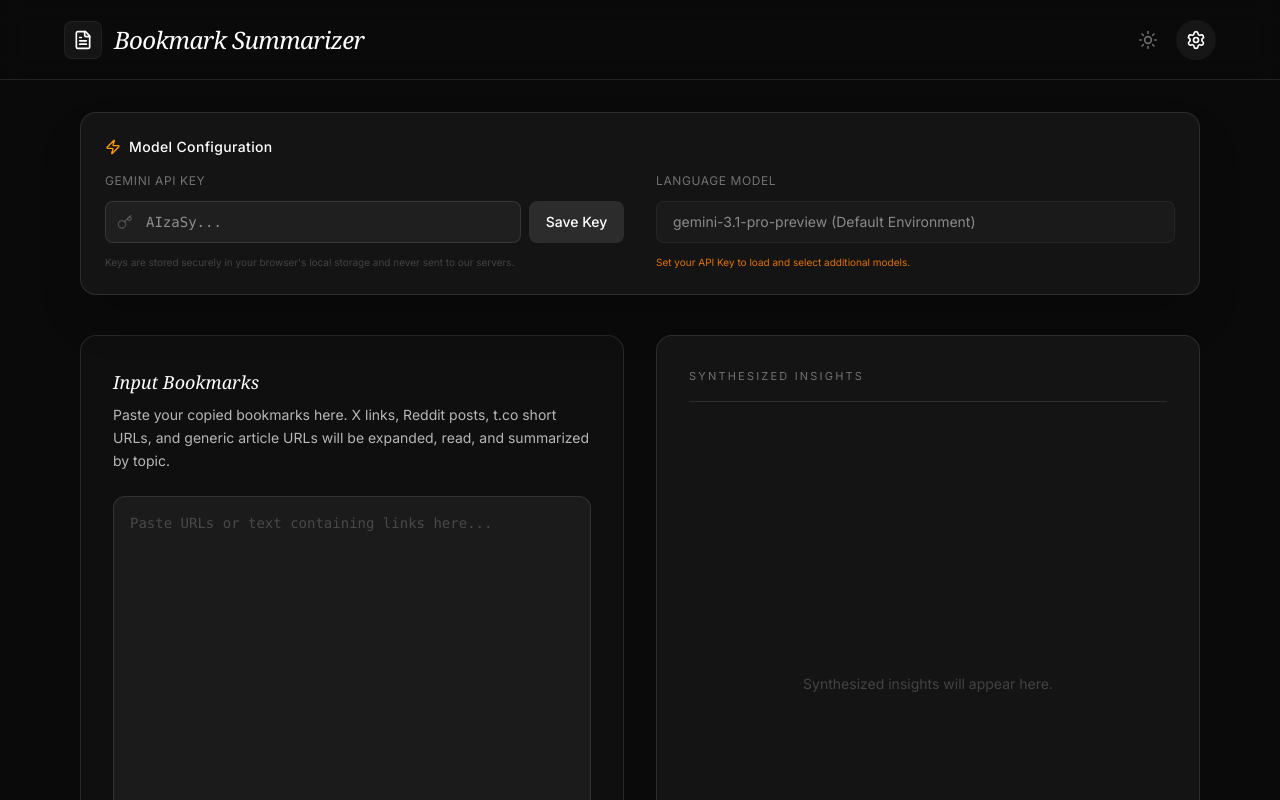
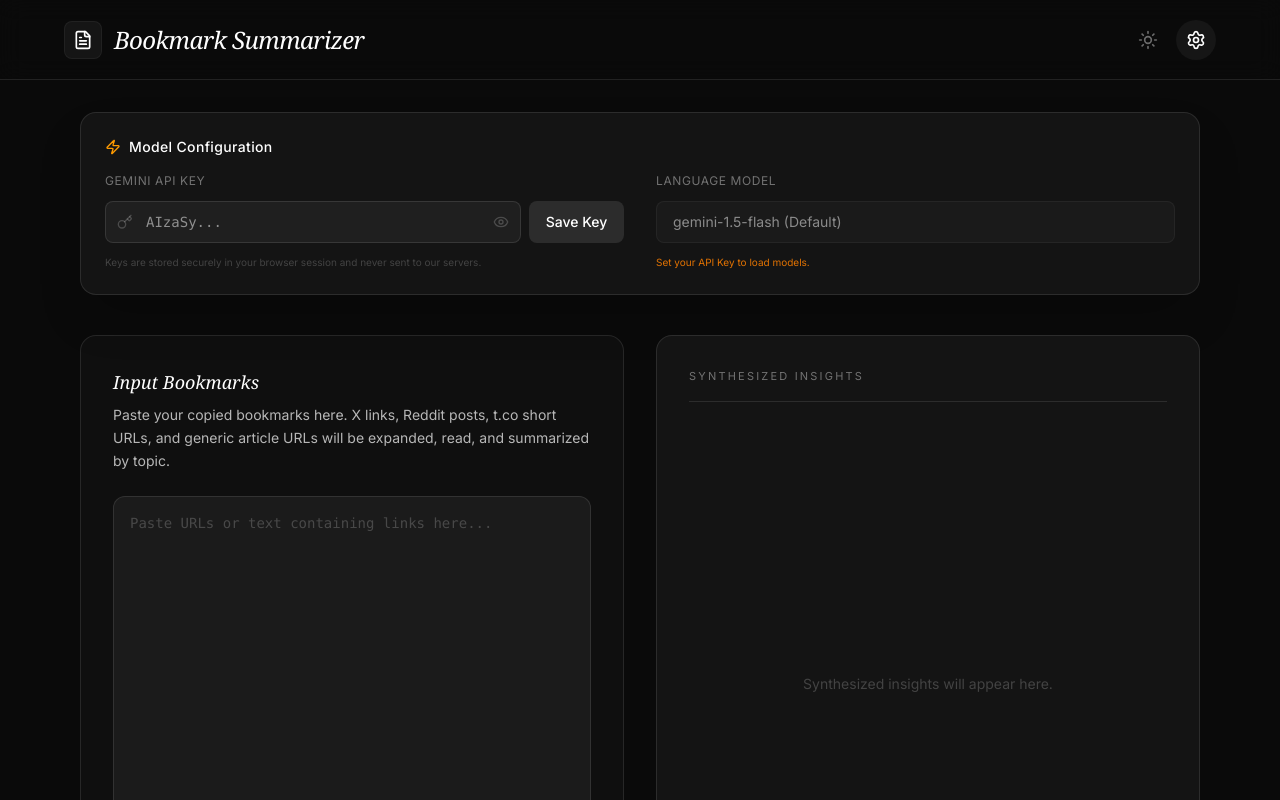
Before and after one commit to misterye/xdit-posts-summarizer, a React (Vite) app: page / in a window 1280 px wide. Both pictures are taken after a click on the button 1196 px from the left and 39 px from the top of the page. Shown: the top 800 px of the page. Built offline with nearby package versions, Linux system fonts and the light colour scheme.

Commit message:
修复几个功能。

```diff
--- a/src/App.tsx
+++ b/src/App.tsx
@@ -1,10 +1,9 @@
 import React, { useState, useRef, useEffect } from 'react';
-import { Download, FileText, FileDown, Loader2, Copy, Check, Settings, Key, Zap, Sun, Moon } from 'lucide-react';
+import { Download, FileText, FileDown, Loader2, Copy, Check, Settings, Key, Zap, Sun, Moon, Eye, EyeOff } from 'lucide-react';
 import Markdown from 'react-markdown';
 import remarkGfm from 'remark-gfm';
-import { Document, Packer, Paragraph, TextRun } from 'docx';
-
-import { GoogleGenAI } from '@google/genai';
+import type { Document as DocxDocument, Packer as DocxPacker, Paragraph as DocxParagraph, TextRun as DocxTextRun } from 'docx';
+import type { GoogleGenAI as GoogleGenAIType } from '@google/genai';
 
 export default function App() {
   const [input, setInput] = useState('');
@@ -19,10 +18,12 @@ export default function App() {
   const [apiKeyInput, setApiKeyInput] = useState('');
   const [customApiKey, setCustomApiKey] = useState('');
   const [models, setModels] = useState<string[]>([]);
-  const [selectedModel, setSelectedModel] = useState('gemini-3.1-pro-preview');
+  const [selectedModel, setSelectedModel] = useState('gemini-1.5-flash');
+  const [isPaidTier, setIsPaidTier] = useState(false);
 
   const [apiError, setApiError] = useState('');
   const [isValidatingKey, setIsValidatingKey] = useState(false);
+  const [showApiKey, setShowApiKey] = useState(false);
 
   const printRef = useRef<HTMLDivElement>(null);
 
@@ -39,12 +40,7 @@ export default function App() {
   const isSystemKeyAvailable = injectedSystemKey !== undefined && injectedSystemKey !== 'undefined' && injectedSystemKey !== '';
 
   useEffect(() => {
-    const savedKey = localStorage.getItem('customGeminiApiKey');
-    if (savedKey) {
-      setApiKeyInput(savedKey);
-      setCustomApiKey(savedKey);
-      fetchModels(savedKey, true);
-    }
+    // Only running basic initialization without loading persisted API keys
   }, []);
 
   const fetchModels = async (key: string, silent = false) => {
@@ -67,16 +63,75 @@ export default function App() {
                  !name.includes('embedding');
         })
         .map((m: any) => m.name.replace('models/', ''));
-      setModels(availableModels);
-      if (availableModels.length > 0 && !availableModels.includes(selectedModel)) {
-        setSelectedModel(availableModels[0]);
+
+      // Sort models by version to easily pick the highest
+      const versionWeight = (m: string) => {
+        let w = 0;
+        if (m.includes('3.1')) w += 400;
+        else if (m.includes('2.5')) w += 300;
+        else if (m.includes('2.0')) w += 200;
+        else if (m.includes('1.5')) w += 100;
+
+        if (m.includes('pro')) w += 50;
+        if (m.includes('flash')) w += 20;
+        if (m.includes('preview')) w -= 5;
+        return w;
+      };
+
+      availableModels.sort((a: string, b: string) => versionWeight(b) - versionWeight(a));
+
+      // Real-time access check: Ping ONLY the advanced/pro models to verify actual generation availability.
+      // This avoids consuming Free Tier quotas on basic flash models while strictly enforcing permissions.
+      const checkAccess = async (model: string) => {
+        // Assume 'flash' and basic models are natively accessible on all tiers.
+        if (!model.includes('pro') && !model.includes('preview') && !model.includes('advanced')) {
+          return { model, available: true };
+        }
+
+        try {
+          const res = await fetch(`https://generativelanguage.googleapis.com/v1beta/models/${model}:generateContent?key=${key}`, {
+            method: 'POST',
+            headers: { 'Content-Type': 'application/json' },
+            body: JSON.stringify({ contents: [{ parts: [{ text: "ping" }] }] })
+          });
+
+          // STRICT RULE: If Google API returns ANY error (including 429 Quota Zero for paid models), it is UNAVAILABLE.
+          return { model, available: res.ok };
+        } catch (e) {
+          return { model, available: false };
+        }
+      };
+
+      const accessResults = [];
+      // Test sequentially to prevent aggressive rate-limiting on valid Free Tier keys
+      for (const m of availableModels) {
+        accessResults.push(await checkAccess(m));
+      }
+
+      const finalModels = accessResults.filter(r => r.available).map(r => r.model);
+
+      setModels(finalModels);
+
+      // Determine 'Tier' based purely on the models that survived real-time validation.
+      // If the key can still access advanced paid models like 3.1 or premium 2.0-pro, it's considered Paid.
+      const isPaid = finalModels.some((m: string) => m.includes('3.1') || m.includes('2.0-pro-preview'));
+      if (isPaid !== isPaidTier) {
+        setIsPaidTier(isPaid);
+      }
+
+      // Successfully validated, keep in session
+      setCustomApiKey(key);
+
+      if (finalModels.length > 0) {
+        setSelectedModel(finalModels[0]);
       }
     } catch (error: any) {
       console.error(error);
-      if (!silent && !isSystemKeyAvailable) {
-        setApiError('API Key is not available or connection failed.');
-        alert('Invalid API Key provided. Please verify your credentials.');
+      if (!silent || !isSystemKeyAvailable) {
+        setApiError('Invalid or expired API Key. Please enter a valid key.');
       }
+      // If validation fails, keep input visible so they know what was wrong
+      setCustomApiKey('');
       setModels([]);
     } finally {
       setIsValidatingKey(false);
@@ -85,22 +140,19 @@ export default function App() {
 
   const handleSaveApiKey = () => {
     const key = apiKeyInput.trim();
-    if (key) {
-      localStorage.setItem('customGeminiApiKey', key);
-      setCustomApiKey(key);
-      fetchModels(key);
-    } else {
-      clearApiKey();
+    if (!key) {
+      setApiError('Please enter an API Key.');
+      return;
     }
+    fetchModels(key);
   };
 
   const clearApiKey = () => {
     setApiKeyInput('');
     setApiError('');
-    localStorage.removeItem('customGeminiApiKey');
     setCustomApiKey('');
     setModels([]);
-    setSelectedModel('gemini-3.1-pro-preview');
+    setSelectedModel('gemini-1.5-flash');
   };
 
   const handleProcess = async () => {
@@ -146,6 +198,7 @@ export default function App() {
         return;
       }
 
+      const { GoogleGenAI } = await import('@google/genai');
       const ai = new GoogleGenAI({ apiKey: activeApiKey });
       const response = await ai.models.generateContent({
         model: selectedModel || 'gemini-3.1-pro-preview',
@@ -182,8 +235,9 @@ export default function App() {
   };
 
   const exportDocx = async () => {
+    const { Document, Packer, Paragraph, TextRun } = await import('docx');
     const lines = summary.split('\n');
-    const paragraphs: Paragraph[] = [];
+    const paragraphs: DocxParagraph[] = [];
 
     for (let line of lines) {
       if (!line.trim()) continue;
@@ -275,16 +329,24 @@ export default function App() {
                   <div className="relative flex-1">
                     <Key className="w-4 h-4 absolute left-3 top-1/2 -translate-y-1/2 text-[var(--text-faint)]" />
                     <input
-                      type="password"
+                      type={showApiKey ? "text" : "password"}
                       value={apiKeyInput}
                       onChange={(e) => setApiKeyInput(e.target.value)}
                       placeholder="AIzaSy..."
-                      className="w-full bg-[var(--bg-input)] border border-[var(--border-main)] rounded-lg py-2.5 pl-10 pr-4 text-sm text-[var(--text-white)] focus:outline-none focus:ring-1 focus:ring-amber-500/50 focus:border-amber-500/50 transition-all font-mono"
+                      className="w-full bg-[var(--bg-input)] border border-[var(--border-main)] rounded-lg py-2.5 pl-10 pr-10 text-sm text-[var(--text-white)] focus:outline-none focus:ring-1 focus:ring-amber-500/50 focus:border-amber-500/50 transition-all font-mono"
                     />
+                    <button
+                      type="button"
+                      onClick={() => setShowApiKey(!showApiKey)}
+                      className="absolute right-3 top-1/2 -translate-y-1/2 text-[var(--text-faint)] hover:text-[var(--text-white)] transition-colors"
+                      title={showApiKey ? "Hide API key" : "Show API key"}
+                    >
+                      {showApiKey ? <EyeOff className="w-4 h-4" /> : <Eye className="w-4 h-4" />}
+                    </button>
                   </div>
                   <button
                     onClick={handleSaveApiKey}
-                    disabled={isValidatingKey}
+                    disabled={isValidatingKey || (!!customApiKey && customApiKey === apiKeyInput)}
                     className="px-4 py-2 bg-[var(--icon-hover)] hover:bg-[var(--border-main)] text-[var(--text-white)] text-sm font-medium rounded-lg transition-colors whitespace-nowrap min-w-[95px] flex items-center justify-center disabled:opacity-50 disabled:cursor-not-allowed"
                   >
                     {isValidatingKey ? <Loader2 className="w-4 h-4 animate-spin" /> : "Save Key"}
@@ -299,23 +361,39 @@ export default function App() {
                   )}
                 </div>
                 {apiError && <p className="text-[11px] text-red-500 font-medium">{apiError}</p>}
-                <p className="text-[10px] text-[var(--text-faint)]">Keys are stored securely in your browser's local storage and never sent to our servers.</p>
+                <p className="text-[10px] text-[var(--text-faint)]">Keys are stored securely in your browser session and never sent to our servers.</p>
               </div>
 
               <div className="flex flex-col gap-3">
-                <label className="text-xs uppercase tracking-wider text-[var(--text-subtle)]">Language Model</label>
+                <label className="text-xs uppercase tracking-wider text-[var(--text-subtle)]">
+                  Language Model {customApiKey && typeof isPaidTier !== 'undefined' ? (isPaidTier ? '(Paid Tier)' : '(Free Tier)') : ''}
+                </label>
                 <select
                   value={selectedModel}
                   onChange={(e) => setSelectedModel(e.target.value)}
-                  disabled={!customApiKey || models.length === 0}
+                  disabled={isValidatingKey || !customApiKey || models.length === 0}
                   className="w-full bg-[var(--bg-input)] border border-[var(--border-main)] rounded-lg py-2.5 px-4 text-sm text-[var(--text-white)] focus:outline-none focus:ring-1 focus:ring-amber-500/50 appearance-none disabled:opacity-50 disabled:cursor-not-allowed"
                 >
-                  <option value="gemini-3.1-pro-preview" className="bg-[var(--bg-panel-alt)] text-[var(--text-main)]">gemini-3.1-pro-preview (Default Environment)</option>
-                  {models.filter(m => m !== 'gemini-3.1-pro-preview').map(m => (
-                    <option key={m} value={m} className="bg-[var(--bg-panel-alt)] text-[var(--text-main)]">{m}</option>
-                  ))}
+                  {isValidatingKey ? (
+                    <option value="" className="bg-[var(--bg-panel-alt)] text-[var(--text-main)] italic text-[var(--text-faint)]">
+                      Loading available models...
+                    </option>
+                  ) : (
+                    <>
+                      {models.map(m => (
+                        <option key={m} value={m} className="bg-[var(--bg-panel-alt)] text-[var(--text-main)]">
+                          {m}
+                        </option>
+                      ))}
+                      {models.length === 0 && (
+                        <option value="gemini-1.5-flash" className="bg-[var(--bg-panel-alt)] text-[var(--text-main)]">
+                          gemini-1.5-flash (Default)
+                        </option>
+                      )}
+                    </>
+                  )}
                 </select>
-                {!customApiKey && <p className="text-[10px] text-amber-600 dark:text-amber-500/60">Set your API Key to load and select additional models.</p>}
+                {!customApiKey && <p className="text-[10px] text-amber-600 dark:text-amber-500/60">Set your API Key to load models.</p>}
               </div>
             </div>
           </div>
```
Also changed, not shown: vite.config.ts (+11 -0 lines), 1 other file (tests, documents, lock files or other folders).
